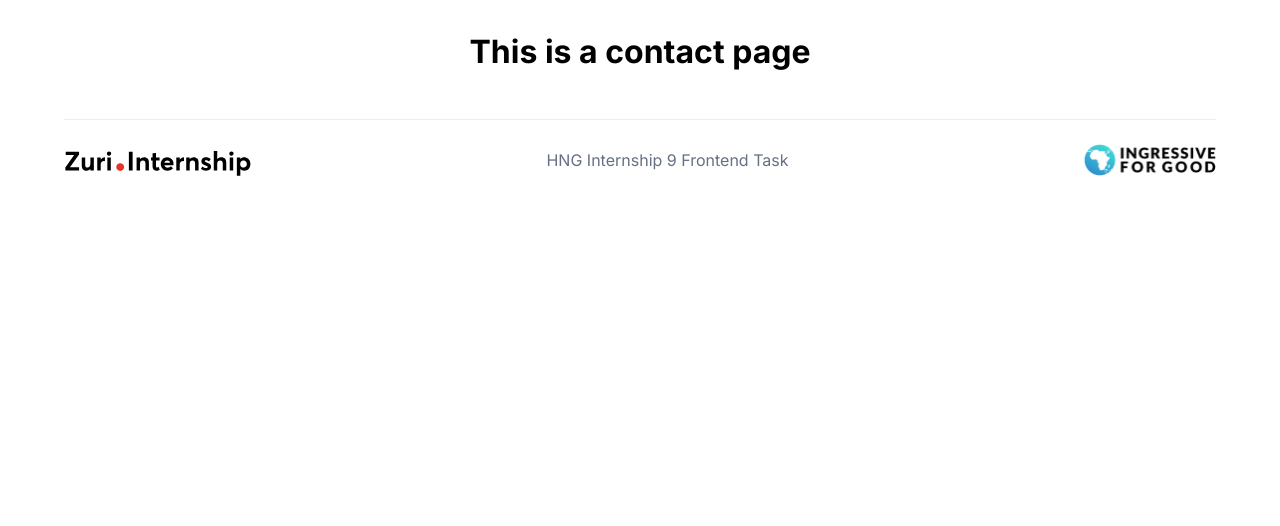
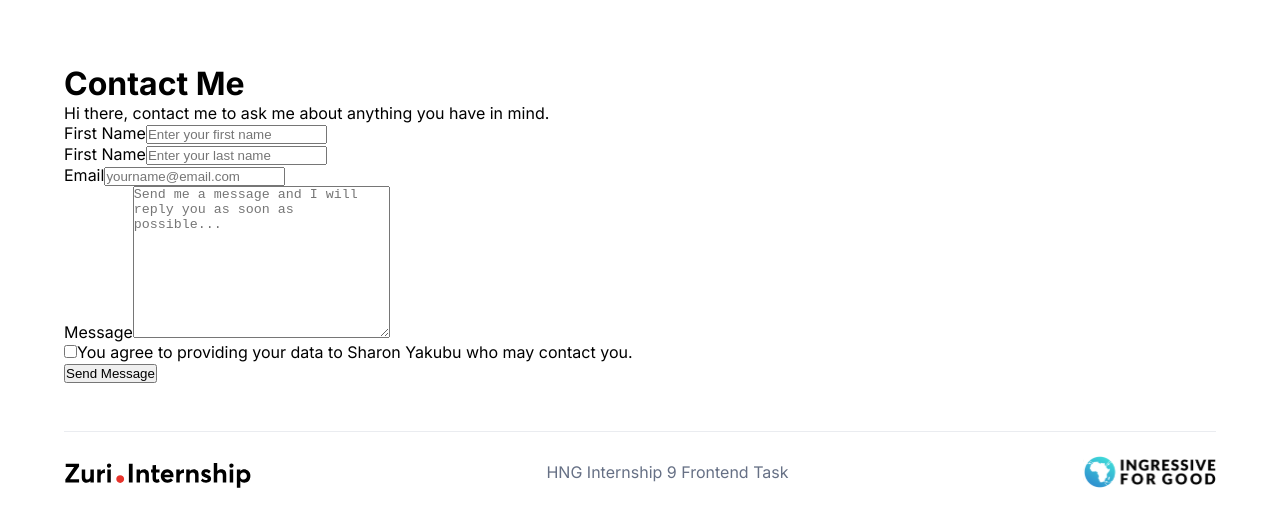
Before and after one commit to siafromspace/Linktree-Clone-Application, a React (Create React App) app: page /contact in a window 1280 px wide. Shown: the top 526 px of the page. Built offline with nearby package versions, Linux system fonts and the light colour scheme.

Commit message:
chore: added jsx for contact page

```diff
--- a/src/components/Contact.jsx
+++ b/src/components/Contact.jsx
@@ -1,6 +1,39 @@
 const Contact = () => {
+
+    const name = "Sharon Yakubu"
+
     return (
-        <h1>This is a contact page</h1>
+        <main className="contact__page">
+            <div>
+                <h1>Contact Me</h1>
+                <p>Hi there, contact me to ask me about anything you have in mind.</p>
+                <form>
+                    <div>
+                        <div>
+                            <label htmlFor="first_name">First Name</label>
+                            <input type="text" id="first_name" placeholder="Enter your first name" />
+                        </div>
+                        <div>
+                            <label htmlFor="last_name">First Name</label>
+                            <input type="text" id="last_name" placeholder="Enter your last name" />
+                        </div>
+                    </div>
+                    <div>
+                        <label htmlFor="email">Email</label>
+                        <input type="email" name="email" id="email" placeholder="yourname@email.com" />
+                    </div>
+                    <div>
+                        <label htmlFor="message">Message</label>
+                        <textarea name="message" id="message" cols="30" rows="10" placeholder="Send me a message and I will reply you as soon as possible..."></textarea>
+                    </div>
+                    <div>
+                        <input type="checkbox" name="data" />
+                        <label htmlFor="data">You agree to providing your data to {name} who may contact you.</label>
+                    </div>
+                    <button id="btn__submit">Send Message</button>
+                </form>
+            </div>
+        </main>
     );
 }
 
--- a/src/components/Home.jsx
+++ b/src/components/Home.jsx
@@ -4,6 +4,7 @@
 import desktopMenu from "../assets/menu-desktop.svg"
 import mobileMenu from "../assets/menu-mobile.svg"
 import icon from "../assets/Icon.svg"
+import { Link } from "react-router-dom"
 
 function Home() {
 
@@ -47,6 +48,7 @@
                     <a href={bookPython} className="link" id="book__python">Python Books</a>
                     <a href={pitch} className="link" id="pitch">Background Check for Coders</a>
                     <a href={bookDesign} className="link" id="book__design">Design Books</a>
+                    <Link to="/contact" className="link" id="contact">Contact Us</Link>
                 </div>
                 <div className="social__links">
                     <a href={slackLink}>
```
Also changed, not shown: src/index.css (+8 -0 lines).
